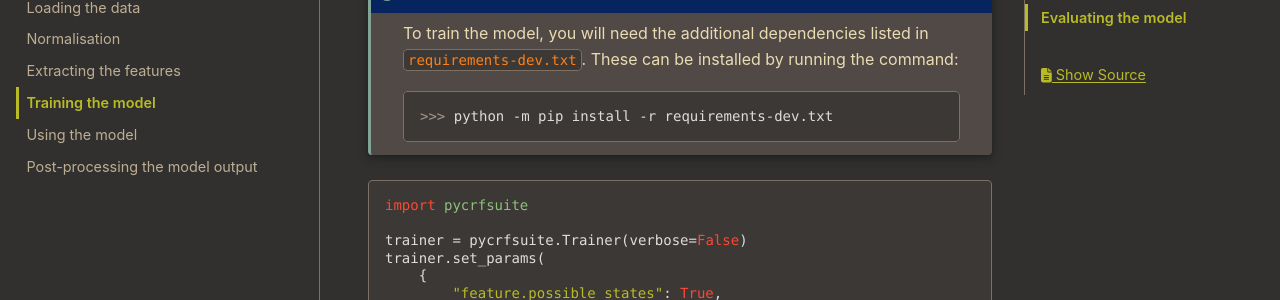
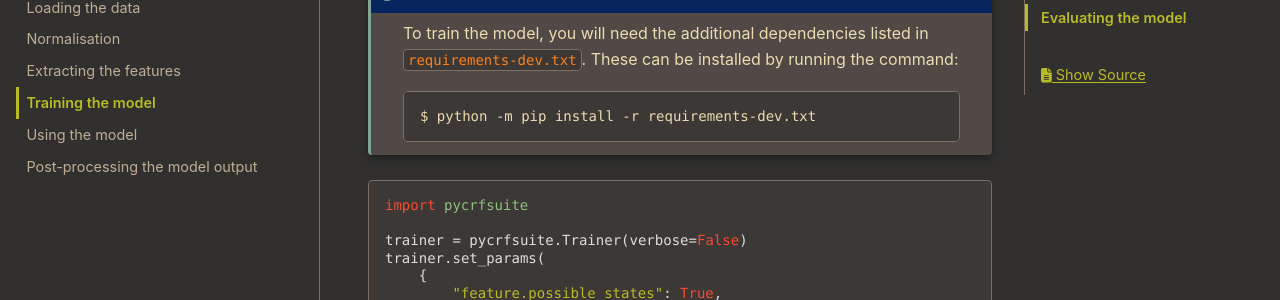
Before and after one commit to strangetom/ingredient-parser, a Sphinx documentation site: the page built from docs/source/guide/training.rst, in a window 1280 px wide and 900 px high, scrolled down 1975 px. Shown: the part 152-452 px from the top of the window. Built offline with Sphinx 7.4.7 and the PyData theme 0.15.4, drawn with Linux system fonts in a browser that asks for light colours; comment, search, counter and statistics services are not loaded.

Commit message:
Docs: Another change to $ from >>>

```diff
--- a/docs/source/guide/training.rst
+++ b/docs/source/guide/training.rst
@@ -65,9 +65,9 @@ With the data ready, we can now train the model using `python-crfuite <https://g
 
     To train the model, you will need the additional dependencies listed in ``requirements-dev.txt``. These can be installed by running the command:
 
-    .. code::
+    .. code:: bash
 
-        >>> python -m pip install -r requirements-dev.txt
+        $ python -m pip install -r requirements-dev.txt
 
 .. code:: python
 
```
